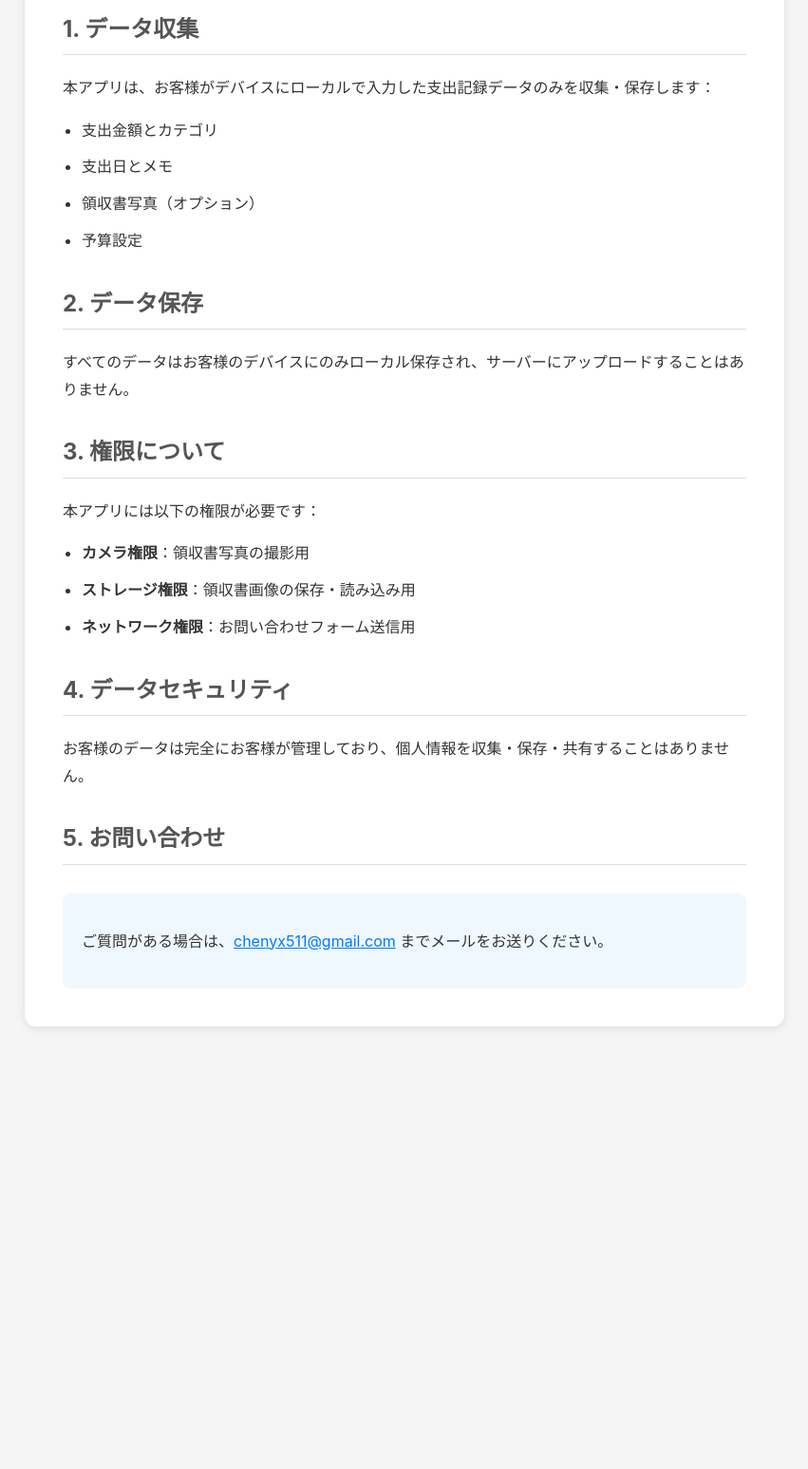
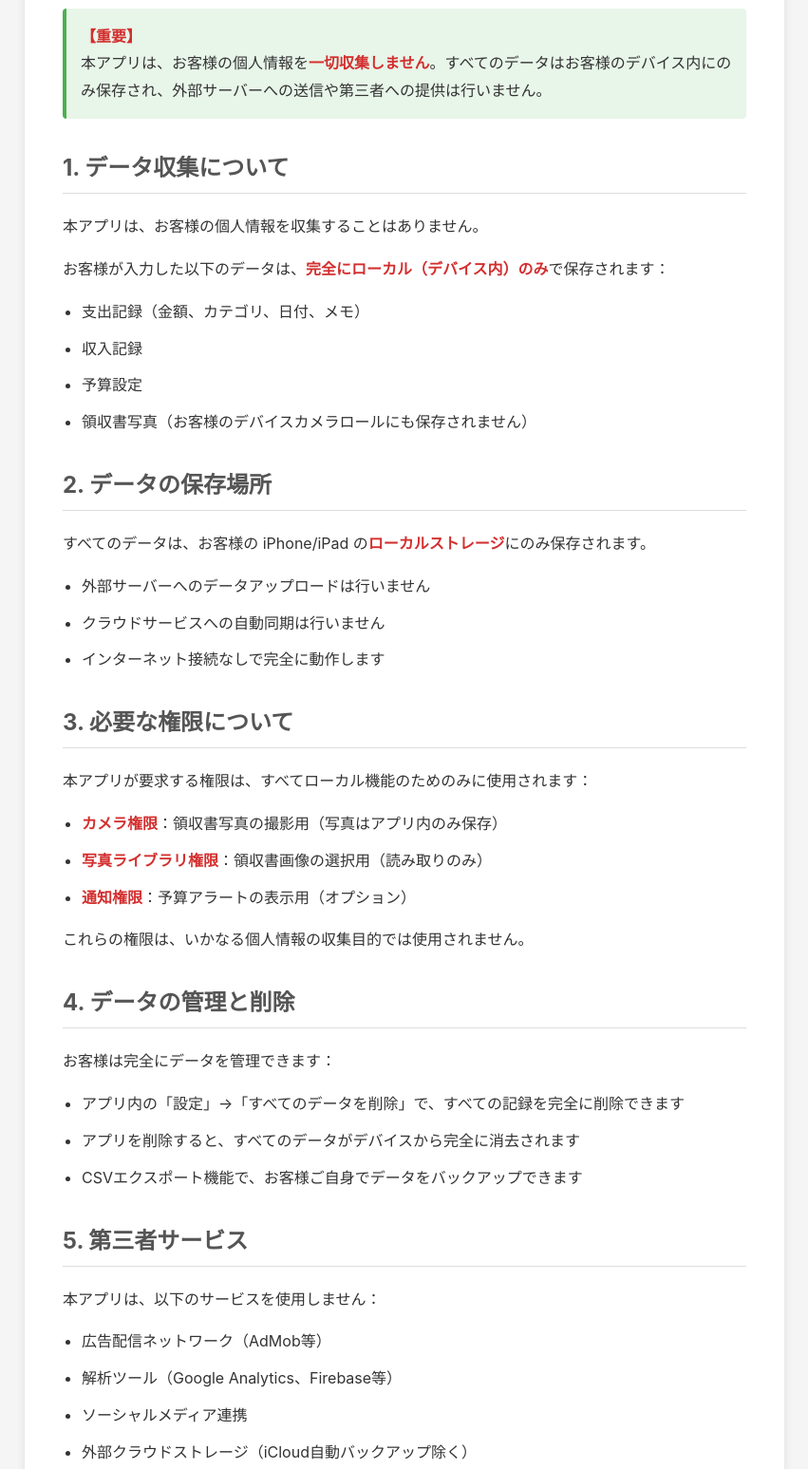
Before and after one commit to chenyx511-maker/chenyx511, a plain HTML site: page privacy.html in a window 1280 px wide. Shown: the part 220-1767 px from the top of the page at 95% size, without its empty margins (214-1065 px from the left). Before the commit the page ends 1321 px from the top, so only its background shows below. Drawn offline with Linux system fonts and the light colour scheme.

Commit message:
Enhance privacy policy with highlights and updates

```diff
--- a/privacy.html
+++ b/privacy.html
@@ -31,6 +31,13 @@
             border-bottom: 1px solid #ddd;
             padding-bottom: 5px;
         }
+        .highlight {
+            background: #e8f5e9;
+            border-left: 4px solid #4caf50;
+            padding: 15px;
+            margin: 20px 0;
+            border-radius: 4px;
+        }
         .date {
             color: #666;
             font-size: 14px;
@@ -48,8 +55,8 @@
             border-radius: 8px;
             margin-top: 30px;
         }
-        a {
-            color: #007AFF;
+        strong {
+            color: #d32f2f;
         }
     </style>
 </head>
@@ -58,32 +65,62 @@
         <h1>プライバシーポリシー</h1>
         <p class="date">最終更新日：2026年2月23日</p>
 
-        <h2>1. データ収集</h2>
-        <p>本アプリは、お客様がデバイスにローカルで入力した支出記録データのみを収集・保存します：</p>
+        <div class="highlight">
+            <strong>【重要】</strong><br>
+            本アプリは、お客様の個人情報を<strong>一切収集しません</strong>。すべてのデータはお客様のデバイス内にのみ保存され、外部サーバーへの送信や第三者への提供は行いません。
+        </div>
+
+        <h2>1. データ収集について</h2>
+        <p>本アプリは、お客様の個人情報を収集することはありません。</p>
+        <p>お客様が入力した以下のデータは、<strong>完全にローカル（デバイス内）のみ</strong>で保存されます：</p>
         <ul>
-            <li>支出金額とカテゴリ</li>
-            <li>支出日とメモ</li>
-            <li>領収書写真（オプション）</li>
+            <li>支出記録（金額、カテゴリ、日付、メモ）</li>
+            <li>収入記録</li>
             <li>予算設定</li>
+            <li>領収書写真（お客様のデバイスカメラロールにも保存されません）</li>
         </ul>
 
-        <h2>2. データ保存</h2>
-        <p>すべてのデータはお客様のデバイスにのみローカル保存され、サーバーにアップロードすることはありません。</p>
-
-        <h2>3. 権限について</h2>
-        <p>本アプリには以下の権限が必要です：</p>
+        <h2>2. データの保存場所</h2>
+        <p>すべてのデータは、お客様の iPhone/iPad の<strong>ローカルストレージ</strong>にのみ保存されます。</p>
         <ul>
-            <li><strong>カメラ権限</strong>：領収書写真の撮影用</li>
-            <li><strong>ストレージ権限</strong>：領収書画像の保存・読み込み用</li>
-            <li><strong>ネットワーク権限</strong>：お問い合わせフォーム送信用</li>
+            <li>外部サーバーへのデータアップロードは行いません</li>
+            <li>クラウドサービスへの自動同期は行いません</li>
+            <li>インターネット接続なしで完全に動作します</li>
         </ul>
 
-        <h2>4. データセキュリティ</h2>
-        <p>お客様のデータは完全にお客様が管理しており、個人情報を収集・保存・共有することはありません。</p>
+        <h2>3. 必要な権限について</h2>
+        <p>本アプリが要求する権限は、すべてローカル機能のためのみに使用されます：</p>
+        <ul>
+            <li><strong>カメラ権限</strong>：領収書写真の撮影用（写真はアプリ内のみ保存）</li>
+            <li><strong>写真ライブラリ権限</strong>：領収書画像の選択用（読み取りのみ）</li>
+            <li><strong>通知権限</strong>：予算アラートの表示用（オプション）</li>
+        </ul>
+        <p>これらの権限は、いかなる個人情報の収集目的では使用されません。</p>
 
-        <h2>5. お問い合わせ</h2>
+        <h2>4. データの管理と削除</h2>
+        <p>お客様は完全にデータを管理できます：</p>
+        <ul>
+            <li>アプリ内の「設定」→「すべてのデータを削除」で、すべての記録を完全に削除できます</li>
+            <li>アプリを削除すると、すべてのデータがデバイスから完全に消去されます</li>
+            <li>CSVエクスポート機能で、お客様ご自身でデータをバックアップできます</li>
+        </ul>
+
+        <h2>5. 第三者サービス</h2>
+        <p>本アプリは、以下のサービスを使用しません：</p>
+        <ul>
+            <li>広告配信ネットワーク（AdMob等）</li>
+            <li>解析ツール（Google Analytics、Firebase等）</li>
+            <li>ソーシャルメディア連携</li>
+            <li>外部クラウドストレージ（iCloud自動バックアップ除く）</li>
+        </ul>
+
+        <h2>6. データセキュリティ</h2>
+        <p>データはお客様のデバイスのセキュリティ機能（Face ID/Touch ID/パスコード）によって保護されます。開発元はお客様のデータにアクセスする方法を持ちません。</p>
+
+        <h2>7. お問い合わせ</h2>
         <div class="contact">
-            <p>ご質問がある場合は、<a href="mailto:chenyx511@gmail.com">chenyx511@gmail.com</a> までメールをお送りください。</p>
+            <p>プライバシーに関するご質問がある場合は、以下までお問い合わせください：</p>
+            <p><strong>メール：</strong><a href="mailto:chenyx511@gmail.com">chenyx511@gmail.com</a></p>
         </div>
     </div>
 </body>
```
